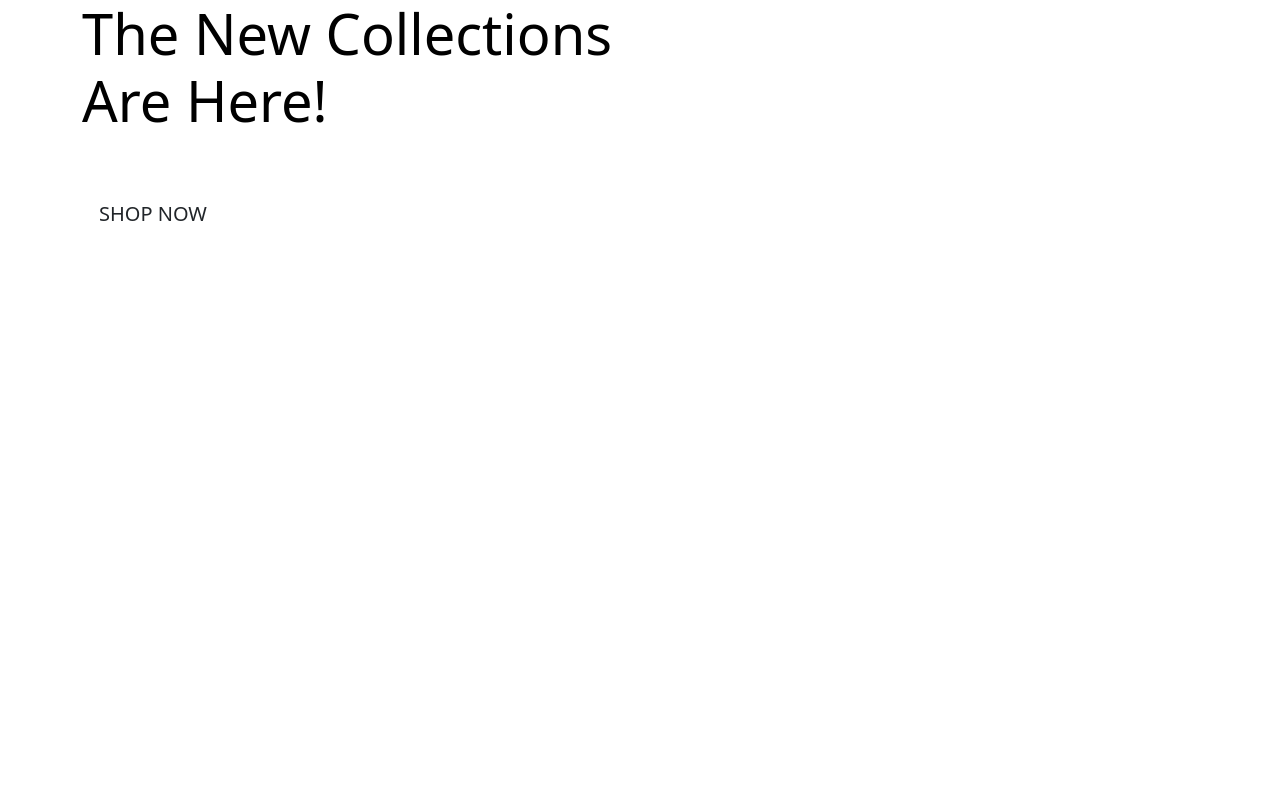
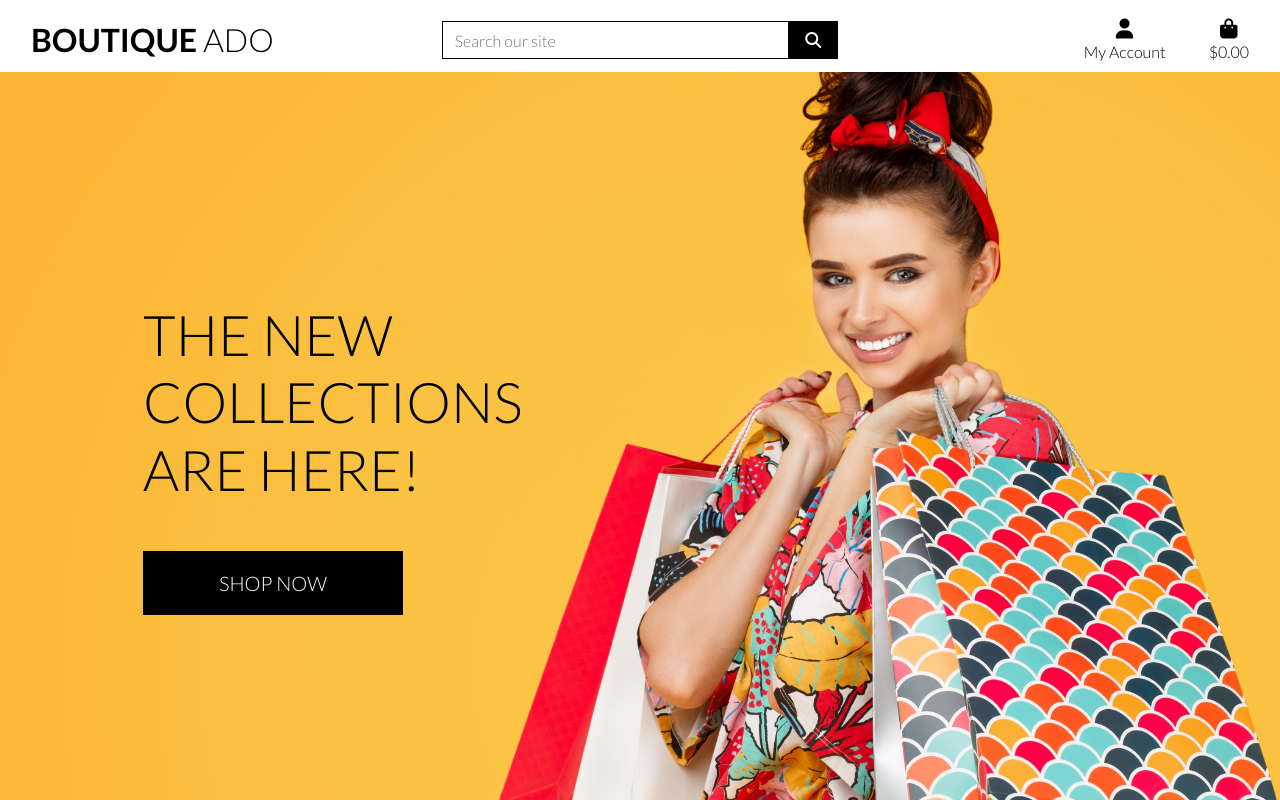
Before and after one commit to SamuelUkachukwu/Boutique-Ado, a Django app: page / in a window 1280 px wide. Run offline with Django 3.2, Linux system fonts and the light colour scheme; some libraries are stand-ins or nearby versions.

Commit message:
Add home page header and css

```diff
--- a/boutique_ado/settings.py
+++ b/boutique_ado/settings.py
@@ -148,7 +148,10 @@ USE_TZ = True
 # https://docs.djangoproject.com/en/3.2/howto/static-files/
 
 STATIC_URL = '/static/'
+STATICFILES_DIRS = [os.path.join(BASE_DIR, 'static'), ]
 
+MEDIA_URL = '/media/'
+MEDIA_ROOT = os.path.join(BASE_DIR, 'media')
 # Default primary key field type
 # https://docs.djangoproject.com/en/3.2/ref/settings/#default-auto-field
 
--- a/boutique_ado/urls.py
+++ b/boutique_ado/urls.py
@@ -15,9 +15,11 @@ Including another URLconf
 """
 from django.contrib import admin
 from django.urls import path, include
+from django.conf import settings
+from django.conf.urls.static import static
 
 urlpatterns = [
     path('admin/', admin.site.urls),
     path('accounts/', include('allauth.urls')),
     path('', include('home.urls')),
-]
+] + static(settings.MEDIA_URL, document_root=settings.MEDIA_ROOT)
--- /dev/null
+++ b/static/css/base.css
@@ -0,0 +1,81 @@
+html {
+    height: 100%;
+}
+
+body {
+    background: url('/media/homepage_background_cropped.jpg') no-repeat center center fixed;
+    background-size: cover;
+    height: calc(100vh - 164px);
+    color: #555;
+    font-family: 'Lato';
+}
+
+/* from Bulma */
+.icon {
+    align-items: center;
+    display: inline-flex;
+    justify-content: center;
+    height: 1.5rem;
+    width: 1.5rem;
+}
+
+.logo-font {
+    text-transform: uppercase;
+}
+
+.main-logo-link {
+    width: fit-content;
+}
+
+.shop-now-button {
+    background: black;
+    color: white;
+    min-width: 260px;
+}
+
+.btn-black {
+    background: black;
+    color: white;
+}
+
+.shop-now-button:hover,
+.shop-now-button:active,
+.shop-now-button:focus,
+.btn-black:hover,
+.btn-black:active,
+.btn-black:focus {
+    background: #222;
+    color: white;
+}
+
+.text-black {
+    color: #000 !important;
+}
+
+.border-black {
+    border: 1px solid black !important;
+}
+
+/* -------------------------------- Media Queries */
+
+/* Slightly larger container on xl screens */
+@media (min-width: 1200px) {
+  .container {
+    max-width: 80%;
+  }
+}
+
+/* fixed top navbar only on medium and up */
+@media (min-width: 992px) {
+    .fixed-top-desktop-only {
+        position: fixed;
+        top: 0;
+        right: 0;
+        left: 0;
+        z-index: 1030;
+    }
+
+    .header-container {
+        padding-top: 164px;
+    }
+}
--- a/templates/base.html
+++ b/templates/base.html
@@ -1,35 +1,103 @@
 {% load static %}
-<!DOCTYPE html>
+
+<!doctype html>
 <html lang="en">
-<head>
+  <head>
+
     {% block meta %}
-    <meta charset="UTF-8">
-    <meta http-equiv="X-UA-Compatible" content="IE=edge">
-    <meta name="viewport" content="width=device-width, initial-scale=1.0">
+        <meta http-equiv="X-UA-Compatible" content="ie=edge">
+        <meta charset="utf-8">
+        <meta name="viewport" content="width=device-width, initial-scale=1, shrink-to-fit=no">
     {% endblock %}
 
     {% block extra_meta %}
     {% endblock %}
 
     {% block corecss %}
-    <link href="https://cdn.jsdelivr.net/npm/bootstrap@5.2.0-beta1/dist/css/bootstrap.min.css" rel="stylesheet" integrity="sha384-0evHe/X+R7YkIZDRvuzKMRqM+OrBnVFBL6DOitfPri4tjfHxaWutUpFmBp4vmVor" crossorigin="anonymous">
+        <link rel="stylesheet" href="https://stackpath.bootstrapcdn.com/bootstrap/4.4.1/css/bootstrap.min.css" integrity="sha384-Vkoo8x4CGsO3+Hhxv8T/Q5PaXtkKtu6ug5TOeNV6gBiFeWPGFN9MuhOf23Q9Ifjh" crossorigin="anonymous">
+        <link rel="preconnect" href="https://fonts.googleapis.com">
+        <link rel="preconnect" href="https://fonts.gstatic.com" crossorigin>
+        <link href="https://fonts.googleapis.com/css2?family=Lato:ital,wght@0,300;0,700;1,400&display=swap" rel="stylesheet">
+        <link rel="stylesheet" href="{% static 'css/base.css' %}">
     {% endblock %}
 
     {% block extra_css %}
     {% endblock %}
 
     {% block corejs %}
-    <script src="https://cdn.jsdelivr.net/npm/@popperjs/core@2.11.5/dist/umd/popper.min.js" integrity="sha384-Xe+8cL9oJa6tN/veChSP7q+mnSPaj5Bcu9mPX5F5xIGE0DVittaqT5lorf0EI7Vk" crossorigin="anonymous"></script>
-    <script src="https://cdn.jsdelivr.net/npm/bootstrap@5.2.0-beta1/dist/js/bootstrap.min.js" integrity="sha384-kjU+l4N0Yf4ZOJErLsIcvOU2qSb74wXpOhqTvwVx3OElZRweTnQ6d31fXEoRD1Jy" crossorigin="anonymous"></script>
+        <script src="https://kit.fontawesome.com/0e95d75add.js" crossorigin="anonymous"></script>
+        <script src="https://code.jquery.com/jquery-3.4.1.slim.min.js" integrity="sha384-J6qa4849blE2+poT4WnyKhv5vZF5SrPo0iEjwBvKU7imGFAV0wwj1yYfoRSJoZ+n" crossorigin="anonymous"></script>
+        <script src="https://cdn.jsdelivr.net/npm/popper.js@1.16.0/dist/umd/popper.min.js" integrity="sha384-Q6E9RHvbIyZFJoft+2mJbHaEWldlvI9IOYy5n3zV9zzTtmI3UksdQRVvoxMfooAo" crossorigin="anonymous"></script>
+        <script src="https://stackpath.bootstrapcdn.com/bootstrap/4.4.1/js/bootstrap.min.js" integrity="sha384-wfSDF2E50Y2D1uUdj0O3uMBJnjuUD4Ih7YwaYd1iqfktj0Uod8GCExl3Og8ifwB6" crossorigin="anonymous"></script>
     {% endblock %}
 
     {% block extra_js %}
     {% endblock %}
 
     <title>Boutique Ado {% block extra_title %}{% endblock %}</title>
-</head>
-<body>
-    <header class="container-fluid fixed-top"></header>
+  </head>
+  <body>
+    <header class="container-fluid fixed-top">
+        <div id="topnav" class="row bg-white pt-lg-2 d-none d-lg-flex">
+            <div class="col-12 col-lg-4 my-auto py-1 py-lg-0 text-center text-lg-left">
+                <a href="{% url 'home' %}" class="nav-link main-logo-link">
+                    <h2 class="logo-font text-black my-0"><strong>Boutique</strong> Ado</h2>
+                </a>
+            </div>
+            <div class="col-12 col-lg-4 my-auto py-1 py-lg-0">
+                <form method="GET" action="">
+                    <div class="input-group w-100">
+                        <input class="form-control border border-black rounded-0" type="text" name="q" placeholder="Search our site">
+                        <div class="input-group-append">
+                            <button class="form-control btn btn-black border border-black rounded-0" type="submit">
+                                <span class="icon">
+                                    <i class="fas fa-search"></i>
+                                </span>
+                            </button>
+                        </div>
+                    </div>
+                </form>
+            </div>
+            <div class="col-12 col-lg-4 my-auto py-1 py-lg-0">
+                <ul class="list-inline list-unstyled text-center text-lg-right my-0">
+                    <li class="list-inline-item dropdown">
+                        <a class="text-black nav-link" href="#" id="user-options" data-toggle="dropdown" aria-haspopup="true" aria-expanded="false">
+                            <div class="text-center">
+                                <div><i class="fas fa-user fa-lg"></i></div>
+                                <p class="my-0">My Account</p>
+                            </div>
+                        </a>
+                        <div class="dropdown-menu border-0" aria-labelledby="user-options">
+                            {% if request.user.is_authenticated %}
+                                {% if request.user.is_superuser %}
+                                    <a href="" class="dropdown-item">Product Management</a>
+                                {% endif %}
+                                <a href="" class="dropdown-item">My Profile</a>
+                                <a href="{% url 'account_logout' %}" class="dropdown-item">Logout</a>
+                            {% else %}
+                                <a href="{% url 'account_signup' %}" class="dropdown-item">Register</a>
+                                <a href="{% url 'account_login' %}" class="dropdown-item">Login</a>
+                            {% endif %}
+                        </div>
+                    </li>
+                    <li class="list-inline-item">
+                        <a class="{% if grand_total %}text-info font-weight-bold{% else %}text-black{% endif %} nav-link" href="">
+                            <div class="text-center">
+                                <div><i class="fas fa-shopping-bag fa-lg"></i></div>
+                                <p class="my-0">
+                                    {% if grand_total %}
+                                        ${{ grand_total|floatformat:2 }}
+                                    {% else %}
+                                        $0.00
+                                    {% endif %}
+                                </p>
+                            </div>
+                        </a>
+                    </li>
+                </ul>
+            </div>
+        </div>
+    </header>
 
     {% if messages %}
         <div class="message-container"></div>
@@ -45,7 +113,5 @@
     {% endblock %}
 
 
-
-
-</body>
+  </body>
 </html>
```
Also changed, not shown: db.sqlite3, media/homepage_background_cropped.jpg (added).
